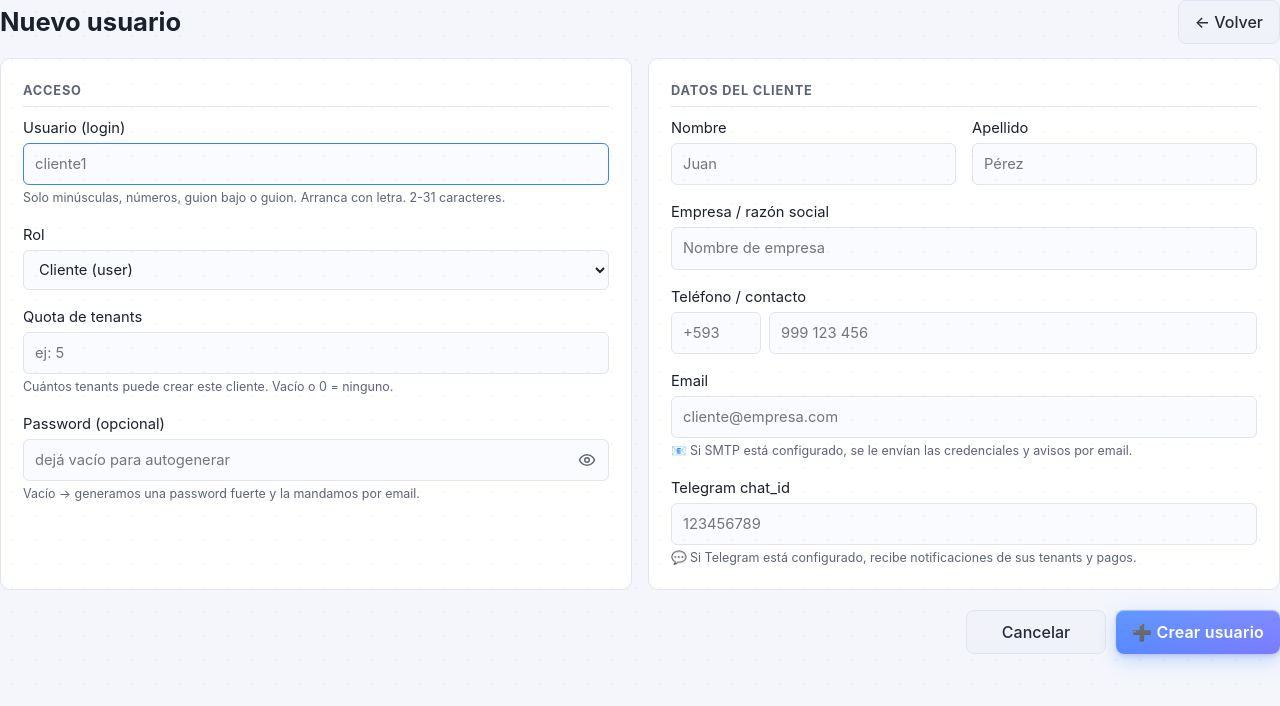
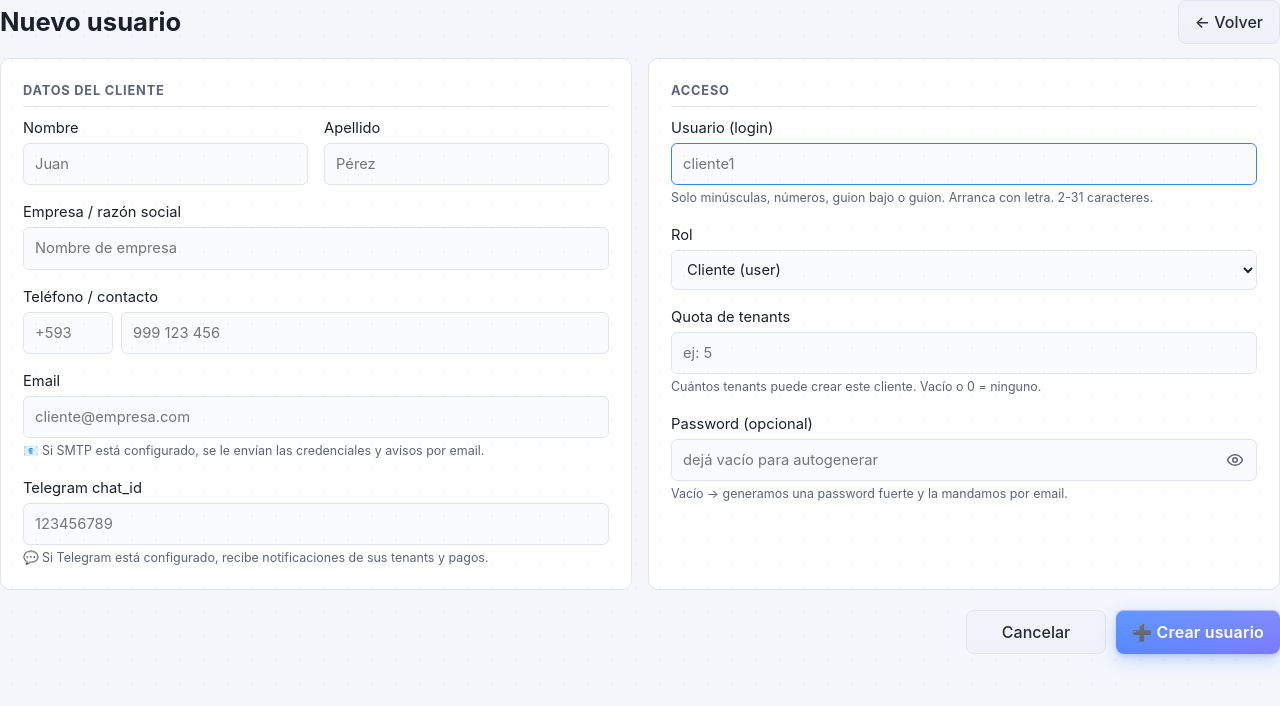
Before and after one commit to mtandazo35/monitor-maat-pro, a FastAPI app: template web/app/templates/user_form.html in a window 1280 px wide. Shown: the top 706 px of the page. Run offline with FastAPI, Linux system fonts and the light colour scheme; the template is opened without the code that fills it, so the values that code supplies are empty; parts of the project's set-up code (start-up, migrations or seed data) failed here and were passed over; some libraries are stand-ins or nearby versions.

Commit message:
ui(user_form): invertir columnas en desktop - DATOS izq, ACCESO der
Cambio puramente visual: en desktop (>=900px) ahora DATOS DEL CLIENTE
queda a la izquierda y ACCESO a la derecha, manteniendo el orden de
los <section> en el HTML (acceso primero por orden logico de creacion).

Logrado con grid-template-areas: 'datos acceso' (en lugar de 'acceso
datos'). Las clases nth-of-type asignan los grid-area por orden HTML,
asi que el HTML no se toca.

Mobile (<900px) no cambia: ACCESO arriba, DATOS abajo, action bar al
final. Eso mantiene el flujo natural al crear usuario en mobile (rol
y password primero, despues datos).

```diff
--- a/web/app/templates/user_form.html
+++ b/web/app/templates/user_form.html
@@ -215,7 +215,8 @@ window.addEventListener('DOMContentLoaded', () => {
 
 <style>
   /* Form en grid: 2 columnas en desktop, 1 en mobile.
-     Action bar full-width abajo, mas extras debajo. */
+     Mobile: ACCESO arriba, DATOS abajo (orden lógico al crear).
+     Desktop: DATOS izquierda, ACCESO derecha (orden visual preferido). */
   .user-form-grid {
     display: grid;
     grid-template-columns: 1fr;
@@ -230,7 +231,7 @@ window.addEventListener('DOMContentLoaded', () => {
     .user-form-grid {
       grid-template-columns: 1fr 1fr;
       grid-template-areas:
-        "acceso datos"
+        "datos acceso"
         "actions actions";
     }
   }
```
